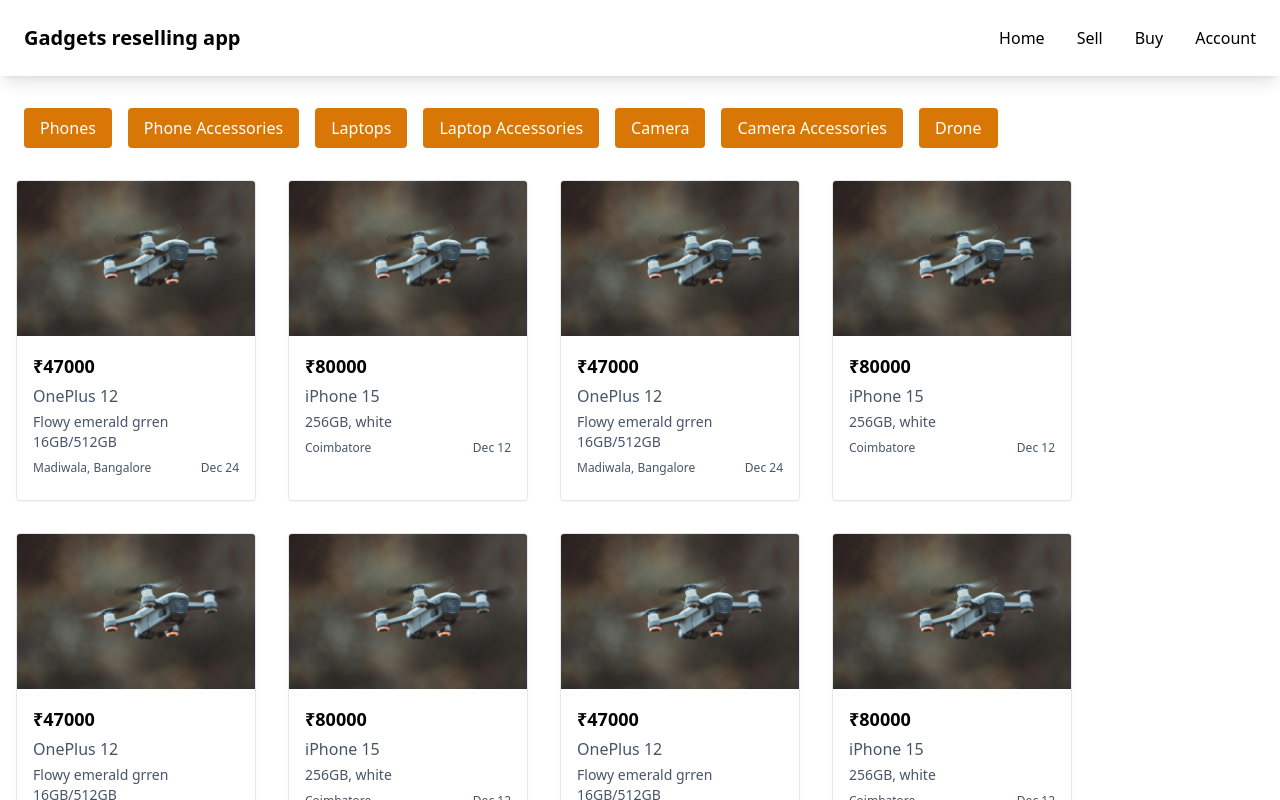
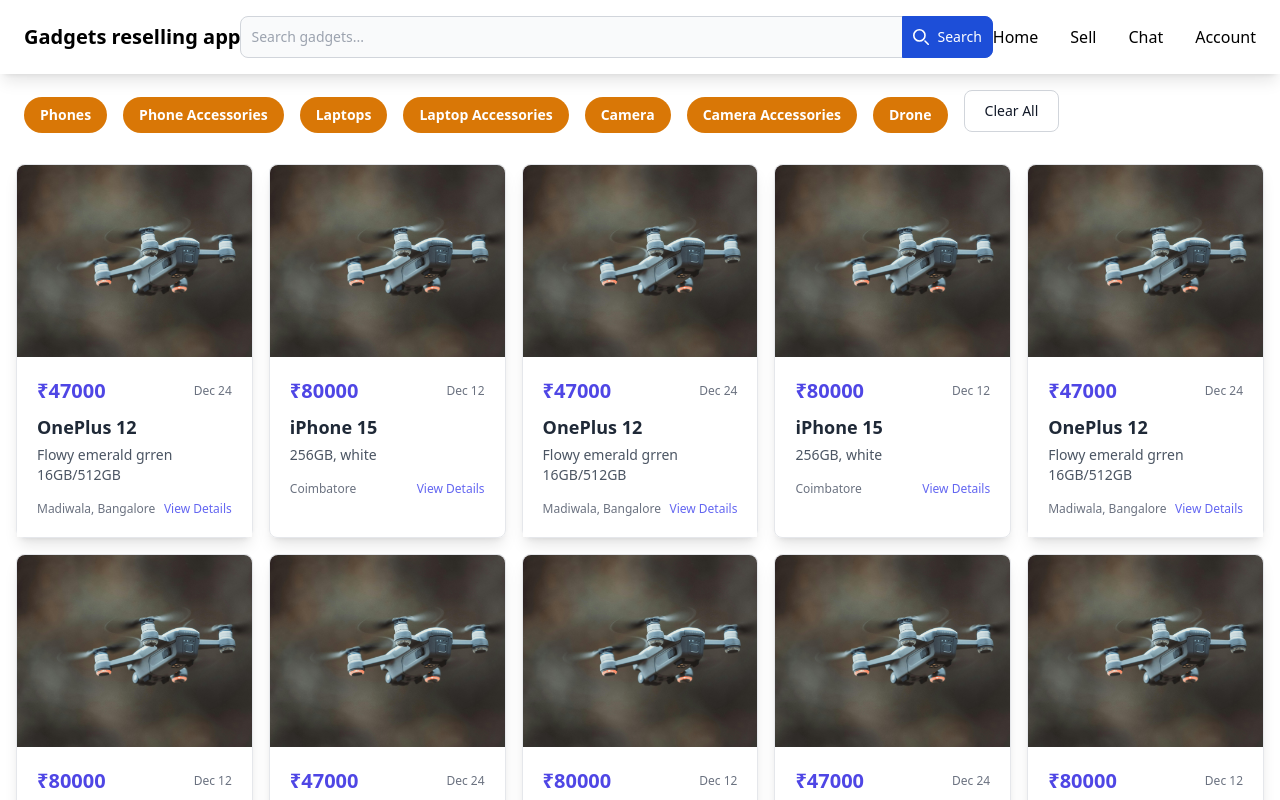
Before and after one commit to sumayaayman/gadgets_reselling_app_frontend, a React (Vite) app: page / in a window 1280 px wide. Shown: the top 800 px of the page. Built offline with nearby package versions, Linux system fonts and the light colour scheme.

Commit message:
created all screen

```diff
--- a/src/App.jsx
+++ b/src/App.jsx
@@ -1,15 +1,23 @@
 import { BrowserRouter, Route, Routes } from "react-router-dom";
 // import Login from "./screens/login.jsx";
-import Dashboard from "./screens/dashboard.jsx";
+import Home from "./screens/home.jsx";
+import Account from "./screens/account.jsx";
+import Header from "./components/header.jsx";
 
 function App() {
 	return (
-		<BrowserRouter>
-			<Routes>
-				<Route path="/" element={<Dashboard />} />
-				{/* <Route path="/login" element={<Login />} /> */}
-			</Routes>
-		</BrowserRouter>
+		<div>
+			<BrowserRouter>
+			<Header />
+
+				<Routes>
+					<Route path="/" element={<Home />} />
+					<Route path="/account" element={<Account />} />
+
+					{/* <Route path="/login" element={<Login />} /> */}
+				</Routes>
+			</BrowserRouter>
+		</div>
 	);
 }
 
--- a/src/components/button.jsx
+++ b/src/components/button.jsx
@@ -1,9 +1,23 @@
-import "./button.css";
-
-const Button = ({ children, type }) => {
-  return (
-    <button className={`btn btn-${type || 'primary'}`}>{children}</button>
-  )
+const Button = ({ children, type = "primary" }) => {
+	return (
+		<>
+			{type === "primary" ? (
+				<button
+					type="button"
+					className="text-white bg-blue-700 hover:bg-blue-800 focus:ring-4 focus:ring-blue-300 font-medium rounded-lg text-sm px-5 py-2.5 me-2 mb-2 dark:bg-blue-600 dark:hover:bg-blue-700 focus:outline-none dark:focus:ring-blue-800"
+				>
+					{children}
+				</button>
+			) : (
+				<button
+					type="button"
+					className="text-gray-900 bg-white border border-gray-300 focus:outline-none hover:bg-gray-100 focus:ring-4 focus:ring-gray-100 font-medium rounded-lg text-sm px-5 py-2.5 me-2 mb-2 dark:bg-gray-800 dark:text-white dark:border-gray-600 dark:hover:bg-gray-700 dark:hover:border-gray-600 dark:focus:ring-gray-700"
+				>
+					{children}
+				</button>
+			)}
+		</>
+	);
 };
 
-export default Button
+export default Button;
--- a/src/components/header.jsx
+++ b/src/components/header.jsx
@@ -1,14 +1,24 @@
+import { useNavigate } from "react-router-dom";
+import Search from "./search";
+
 
 const Header = () => {
+  const navigate = useNavigate();
+
+  const onClickMenus = (routeUrl) => {
+    navigate(routeUrl);
+  }
+
   return (
-    <div className="w-100 p-6 flex justify-between items-center bg-white shadow-lg sticky top-0 z-10">
+    <div className="w-100 px-6 py-4 flex justify-between items-center bg-white shadow-lg sticky top-0 z-10">
       <h5 className="font-bold text-xl mb-0">Gadgets reselling app</h5>
+      <Search />
       <div>
         <div className="flex gap-8 appearances-none cursor-pointer">
-          <div className="hover:text-amber-600">Home</div>
-          <div className="hover:text-amber-600">Sell</div>
-          <div className="hover:text-amber-600">Buy</div>
-          <div className="hover:text-amber-600">Account</div>
+          <div className="hover:text-amber-600" onClick={() => onClickMenus("/")}>Home</div>
+          <div className="hover:text-amber-600" onClick={() => onClickMenus("/sell")}>Sell</div>
+          <div className="hover:text-amber-600" onClick={() => onClickMenus("/chat")}>Chat</div>
+          <div className="hover:text-amber-600" onClick={() => onClickMenus("/account")}>Account</div>
         </div>
       </div>
     </div>
--- a/src/components/product.jsx
+++ b/src/components/product.jsx
@@ -2,21 +2,37 @@ import Drone from "../assets/drone.jpeg";
 
 const Product = ({ url, name, price, description, location, datePosted }) => {
 	return (
-    <div className="border rounded min-w-[10rem] max-w-[15rem] shadow-sm overflow-hidden">
-      <div>
-        <img className="w-full" src={Drone} alt="product-image" />
+		<div className="max-w-xs w-full rounded-lg border border-gray-200 shadow-lg hover:shadow-xl transition-shadow ease-in-out duration-300 transform">
+			{/* Product Image */}
+			<div className="w-full overflow-hidden rounded-t-lg">
+				<img
+					className="w-full h-48 object-cover transform transition-transform duration-300 hover:scale-110"
+					src={Drone}
+					alt="product-image"
+				/>
 			</div>
-      <div className="p-4">
-        <h5 className="text-lg font-semibold">&#8377;{price}</h5>
-        <p className="text-slate-600 py-1">{name}</p>
-        <p className="text-slate-600 text-sm">{description}</p>
-        <div className="text-slate-600 text-xs flex justify-between items-center py-2">
+
+			{/* Product Details */}
+			<div className="p-5 bg-white">
+				<div className="flex items-center justify-between">
+					<h5 className="text-xl font-semibold text-indigo-600">
+						&#8377;{price}
+					</h5>
+					<span className="text-xs text-gray-500">{datePosted}</span>
+				</div>
+
+				<h4 className="text-lg font-semibold text-gray-800 mt-2">{name}</h4>
+				<p className="text-gray-600 text-sm mt-1">{description}</p>
+
+				<div className="mt-4 flex justify-between text-xs text-gray-500">
 					<p>{location}</p>
-          <p>{datePosted}</p>
+					<a href={url} className="text-indigo-500 hover:underline">
+						View Details
+					</a>
 				</div>
 			</div>
 		</div>
 	);
-}
+};
 
 export default Product;
--- /dev/null
+++ b/src/components/search.tsx
@@ -0,0 +1,41 @@
+import React from "react";
+
+const Search = () => {
+	return (
+		<div className="flex-1 mx-auto mx-12">
+			<div className="flex">
+				<div className="relative w-full">
+					<input
+						type="search"
+						className="block p-2.5 w-full z-20 text-sm text-gray-900 bg-gray-50 rounded-lg border border-gray-300 focus:ring-blue-500 focus:border-blue-500 dark:bg-gray-700 dark:border-s-gray-700  dark:border-gray-600 dark:placeholder-gray-400 dark:text-white dark:focus:border-blue-500"
+						placeholder="Search gadgets..."
+						required
+					/>
+					<button
+						type="submit"
+						className="flex items-center absolute top-0 end-0 p-2.5 text-sm font-medium h-full text-white bg-blue-700 rounded-e-lg border border-blue-700 hover:bg-blue-800 focus:ring-4 focus:outline-none focus:ring-blue-300 dark:bg-blue-600 dark:hover:bg-blue-700 dark:focus:ring-blue-800"
+					>
+						<svg
+							className="w-4 h-4"
+							aria-hidden="true"
+							xmlns="http://www.w3.org/2000/svg"
+							fill="none"
+							viewBox="0 0 20 20"
+						>
+							<path
+								stroke="currentColor"
+								stroke-linecap="round"
+								stroke-linejoin="round"
+								stroke-width="2"
+								d="m19 19-4-4m0-7A7 7 0 1 1 1 8a7 7 0 0 1 14 0Z"
+							/>
+						</svg>
+						<span className="ml-2">Search</span>
+					</button>
+				</div>
+			</div>
+		</div>
+	);
+};
+
+export default Search;
--- a/src/components/tag.jsx
+++ b/src/components/tag.jsx
@@ -1,7 +1,9 @@
 const Tag = ({ children }) => {
-	return (
-		<div className="px-4 py-2 bg-amber-600 text-white rounded cursor-pointer">{children}</div>
-	);
+  return (
+    <div className="px-4 py-2 bg-amber-600 text-white rounded-full text-sm font-semibold cursor-pointer transition-all duration-300 transform hover:bg-amber-500 hover:scale-105">
+      {children}
+    </div>
+  );
 };
 
 export default Tag;
--- /dev/null
+++ b/src/screens/account.jsx
@@ -0,0 +1,217 @@
+import React, { useState } from "react";
+
+const Account = () => {
+	const [isEditing, setIsEditing] = useState(false);
+	const [selectedProduct, setSelectedProduct] = useState(null);
+
+	// Example user data
+	const user = {
+		name: "John Doe",
+		email: "johndoe@example.com",
+		location: "New York, USA",
+		productsSold: [
+			{
+				id: 1,
+				name: "Drone A1",
+				price: "₹25,000",
+				description: "A high-end drone with amazing features.",
+				location: "New York",
+				datePosted: "2023-01-01",
+			},
+			{
+				id: 2,
+				name: "Smartphone X",
+				price: "₹15,000",
+				description: "An excellent smartphone with a great camera.",
+				location: "New York",
+				datePosted: "2023-02-15",
+			},
+		],
+	};
+
+	const handleEditClick = () => {
+		setIsEditing(true);
+	};
+
+	const handleCloseEdit = () => {
+		setIsEditing(false);
+	};
+
+	const handleViewProductDetails = (product) => {
+		setSelectedProduct(product);
+	};
+
+	const handleCloseProductDetails = () => {
+		setSelectedProduct(null);
+	};
+
+	return (
+<div className="container mx-auto p-6 space-y-8">
+      {/* Account Info and Products Sold */}
+      <div className="grid grid-cols-1 md:grid-cols-2 gap-8">
+        {/* Left Side: Account Details */}
+        <div className="bg-white p-6 rounded-lg shadow-lg space-y-6">
+          <h2 className="text-2xl font-semibold text-gray-800">Account Details</h2>
+          <div className="text-sm text-gray-600">
+            <p><strong>Name:</strong> {user.name}</p>
+            <p><strong>Email:</strong> {user.email}</p>
+            <p><strong>Location:</strong> {user.location}</p>
+          </div>
+          <button
+            onClick={handleEditClick}
+            className="px-6 py-2 bg-indigo-600 text-white rounded-lg w-full hover:bg-indigo-500 transition duration-200"
+          >
+            Edit Account Details
+          </button>
+        </div>
+
+        {/* Right Side: Products Sold */}
+        <div className="bg-white p-6 rounded-lg shadow-lg space-y-6">
+          <h2 className="text-2xl font-semibold text-gray-800">Products Sold</h2>
+          {user.productsSold.length > 0 ? (
+            <div className="grid grid-cols-1 sm:grid-cols-2 lg:grid-cols-3 gap-6">
+              {user.productsSold.map((product) => (
+                <div
+                  key={product.id}
+                  className="bg-gray-50 p-4 rounded-lg shadow-sm hover:shadow-md transition-all duration-200"
+                >
+                  <h4 className="text-lg font-semibold text-gray-800">{product.name}</h4>
+                  <p className="text-gray-500 text-sm">{product.price}</p>
+                  <p className="text-gray-500 text-sm">{product.location}</p>
+                  <button
+                    onClick={() => handleViewProductDetails(product)}
+                    className="text-indigo-600 hover:underline text-xs mt-2 block"
+                  >
+                    View Details
+                  </button>
+                </div>
+              ))}
+            </div>
+          ) : (
+            <p className="text-gray-500">No products sold yet.</p>
+          )}
+        </div>
+      </div>
+
+      {/* Edit Profile Modal */}
+      {isEditing && (
+        <EditProfileModal
+          user={user}
+          onClose={handleCloseEdit}
+        />
+      )}
+
+      {/* Product Details Modal */}
+      {selectedProduct && (
+        <ProductDetailsModal
+          product={selectedProduct}
+          onClose={handleCloseProductDetails}
+        />
+      )}
+    </div>	);
+};
+
+export default Account;
+
+const EditProfileModal = ({ user, onClose }) => {
+	const [name, setName] = useState(user.name);
+	const [email, setEmail] = useState(user.email);
+	const [location, setLocation] = useState(user.location);
+
+	const handleSubmit = (e) => {
+		e.preventDefault();
+		// Handle the profile update logic here
+		console.log("Updated User Info:", { name, email, location });
+		onClose(); // Close the modal
+	};
+
+	return (
+		<div className="fixed inset-0 bg-gray-800 bg-opacity-50 flex justify-center items-center z-50">
+			<div className="bg-white p-6 rounded-lg shadow-lg w-96">
+				<h3 className="text-xl font-semibold mb-4">Edit Profile</h3>
+				<form onSubmit={handleSubmit}>
+					<div className="mb-4">
+						<label className="block text-sm font-medium mb-1">Name</label>
+						<input
+							type="text"
+							value={name}
+							onChange={(e) => setName(e.target.value)}
+							className="w-full px-4 py-2 border rounded-lg"
+							required
+						/>
+					</div>
+					<div className="mb-4">
+						<label className="block text-sm font-medium mb-1">Email</label>
+						<input
+							type="email"
+							value={email}
+							onChange={(e) => setEmail(e.target.value)}
+							className="w-full px-4 py-2 border rounded-lg"
+							required
+						/>
+					</div>
+					<div className="mb-4">
+						<label className="block text-sm font-medium mb-1">Location</label>
+						<input
+							type="text"
+							value={location}
+							onChange={(e) => setLocation(e.target.value)}
+							className="w-full px-4 py-2 border rounded-lg"
+							required
+						/>
+					</div>
+					<div className="flex justify-end gap-4">
+						<button
+							type="button"
+							onClick={onClose}
+							className="px-4 py-2 bg-gray-200 rounded-lg"
+						>
+							Cancel
+						</button>
+						<button
+							type="submit"
+							className="px-4 py-2 bg-indigo-600 text-white rounded-lg"
+						>
+							Save Changes
+						</button>
+					</div>
+				</form>
+			</div>
+		</div>
+	);
+};
+
+const ProductDetailsModal = ({ product, onClose }) => {
+	return (
+		<div className="fixed inset-0 bg-gray-800 bg-opacity-50 flex justify-center items-center z-50">
+			<div className="bg-white p-6 rounded-lg shadow-lg w-96">
+				<h3 className="text-xl font-semibold mb-4">Product Details</h3>
+				<div>
+					<p>
+						<strong>Name:</strong> {product.name}
+					</p>
+					<p>
+						<strong>Price:</strong> {product.price}
+					</p>
+					<p>
+						<strong>Description:</strong> {product.description}
+					</p>
+					<p>
+						<strong>Location:</strong> {product.location}
+					</p>
+					<p>
+						<strong>Date Posted:</strong> {product.datePosted}
+					</p>
+				</div>
+				<div className="mt-4 flex justify-end">
+					<button
+						onClick={onClose}
+						className="px-4 py-2 bg-indigo-600 text-white rounded-lg"
+					>
+						Close
+					</button>
+				</div>
+			</div>
+		</div>
+	);
+};
--- a/src/screens/dashboard.jsx
+++ b/src/screens/home.jsx
@@ -2,6 +2,7 @@ import Header from "../components/header";
 import Drone from "../assets/drone.jpeg";
 import Tag from "../components/tag";
 import Product from "../components/product";
+import Button from "../components/button";
 
 const Dashboard = () => {
 	const products = [
@@ -104,9 +105,8 @@ const Dashboard = () => {
 	];
 	return (
 		<div>
-			<Header />
 			{/* Tags */}
-			<div className="flex items-center px-6 py-4 pt-8 gap-4 flex-wrap">
+			<div className="flex items-center px-6 py-4 pt-4 gap-4 flex-wrap items-center">
 				<Tag>Phones</Tag>
 				<Tag>Phone Accessories</Tag>
 				<Tag>Laptops</Tag>
@@ -114,9 +114,10 @@ const Dashboard = () => {
 				<Tag>Camera</Tag>
 				<Tag>Camera Accessories</Tag>
 				<Tag>Drone</Tag>
+				<Button type="secondary">Clear All</Button>
 			</div>
 			{/* Tags */}
-			<div className="p-4 flex gap-8 flex-wrap ">
+			<div className="px-4 py-2 grid grid-cols-1 sm:grid-cols-2 lg:grid-cols-5 gap-4">
 				{products.map((item) => (
 					<Product
 						url={item.url}
```
Also changed, not shown: src/screens/chat.jsx (added), src/screens/sell.jsx (added). Lines whose indentation alone changed are shown as unchanged.
